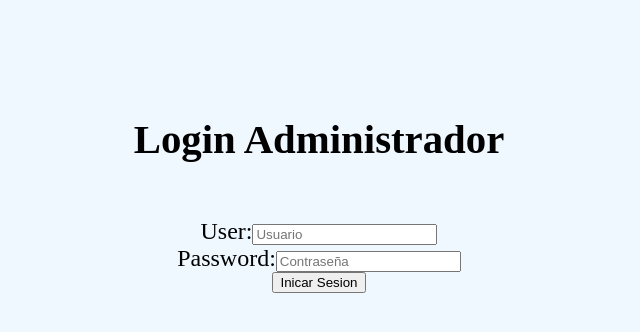
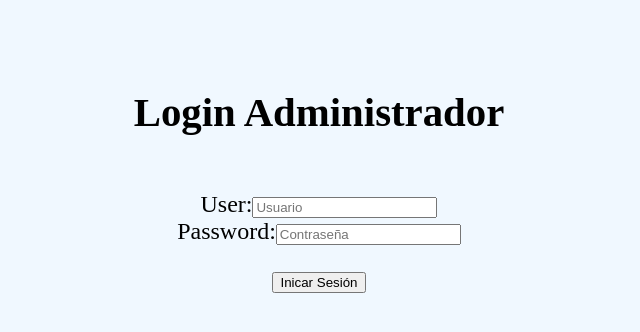
Before and after one commit to Pch02/formulario, a PHP site: page /admin.php in a window 1280 px wide. Shown: the top 332 px of the page, without its empty margins (321-961 px from the left). Run offline with PHP 8.4, Linux system fonts and the light colour scheme.

Commit message:
Guarda Datos Completo

```diff
--- a/admin.php
+++ b/admin.php
@@ -6,7 +6,7 @@
 </head>
 
 <body>
-<br><br>
+<br>
 <header><H4>Login Administrador</H4></header>
 <div style="text-align: center;">
     <form method="POST" action="validacion_admin.php">
@@ -14,7 +14,8 @@
         <br />
         Password:<input type="password" name="npassword" placeholder="Contraseña" />
         <br />
-        <button type="submit">Inicar Sesion</button>
+        <br />
+        <button type="submit">Inicar Sesión</button>
     </form>
 </div>
 </body>
```
